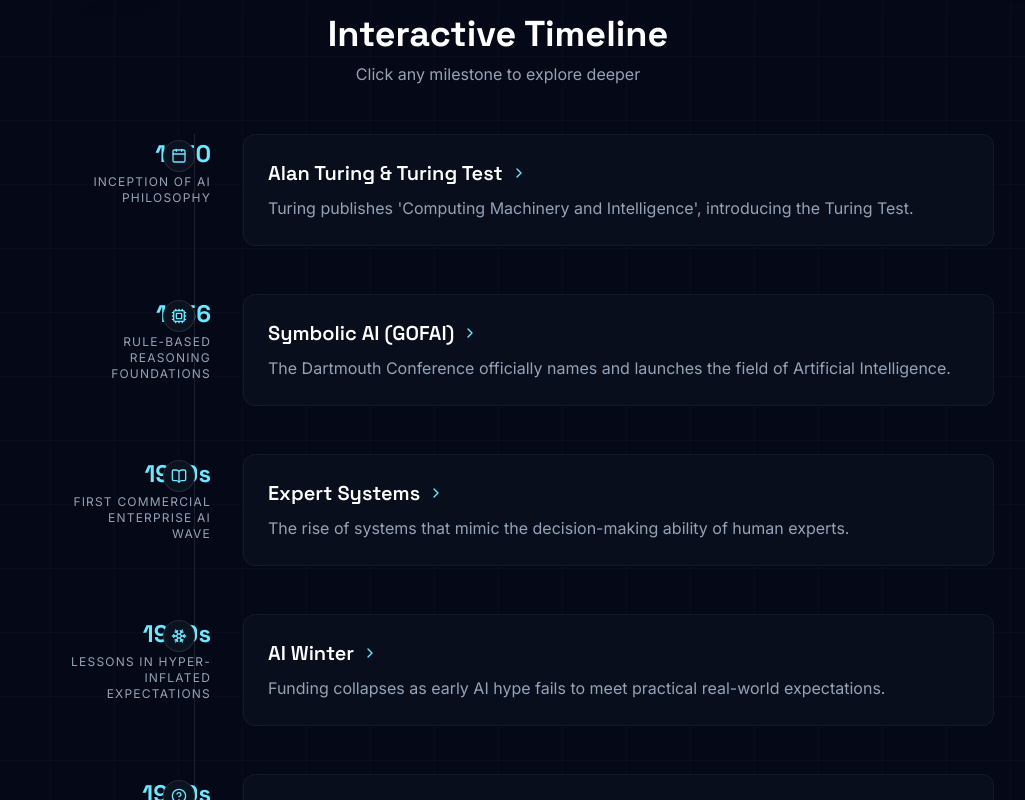
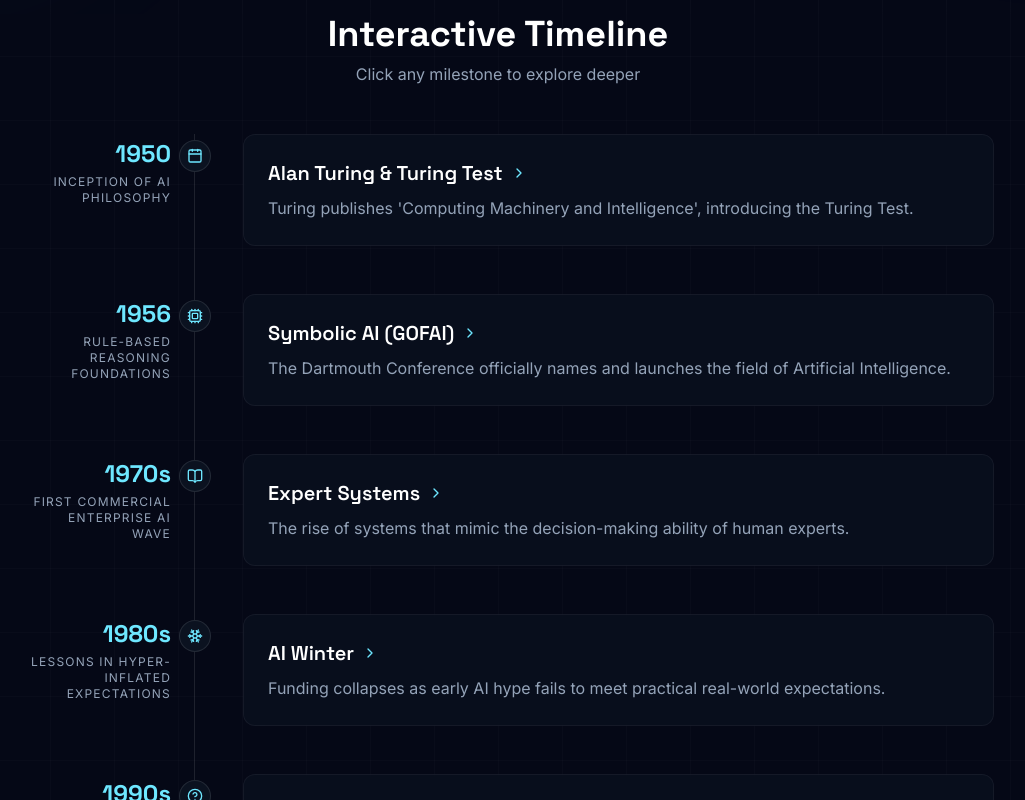
Before and after one commit to Rhytam23/stu-ai, a Next.js app: page /history in a window 1280 px wide. Shown: the part 520-1320 px from the top of the page, without its empty margins (142-1167 px from the left). Built offline with nearby package versions, Linux system fonts and the light colour scheme.

Commit message:
Fix timeline year badge and icon dot overlap by correcting parent padding relative coordinates

```diff
--- a/src/components/InteractiveTimeline.tsx
+++ b/src/components/InteractiveTimeline.tsx
@@ -85,7 +85,7 @@ export default function InteractiveTimeline() {
 
   return (
     <div className="w-full max-w-5xl mx-auto px-4">
-      <div className="relative border-l border-white/10 ml-4 md:ml-48 pl-8 md:pl-12 space-y-12">
+      <div className="relative border-l border-white/10 ml-4 md:ml-48 space-y-12">
         {milestones.map((milestone, idx) => {
           const Icon = milestone.icon;
           const isActive = activeMilestone === idx;
@@ -97,11 +97,11 @@ export default function InteractiveTimeline() {
               whileInView={{ opacity: 1, x: 0 }}
               viewport={{ once: true, margin: "-100px" }}
               transition={{ duration: 0.5, delay: idx * 0.1 }}
-              className="relative group cursor-pointer"
+              className="relative group cursor-pointer pl-8 md:pl-12"
               onClick={() => setActiveMilestone(isActive ? null : idx)}
             >
               {/* Year Badge on the Left */}
-              <div className="hidden md:flex absolute right-full mr-8 top-1 text-right flex-col items-end w-36">
+              <div className="hidden md:flex absolute right-full mr-6 top-1 text-right flex-col items-end w-36">
                 <span className="font-display font-bold text-2xl text-accent-primary group-hover:text-white transition-colors duration-300">
                   {milestone.year}
                 </span>
@@ -111,7 +111,7 @@ export default function InteractiveTimeline() {
               </div>
 
               {/* Icon Dot */}
-              <div className="absolute -left-12 md:-left-20 top-1.5 flex items-center justify-center w-8 h-8 rounded-full border border-white/10 bg-bg-secondary group-hover:border-accent-primary/50 group-hover:bg-[#1a1b35] transition-all duration-300">
+              <div className="absolute left-0 -translate-x-1/2 top-1.5 flex items-center justify-center w-8 h-8 rounded-full border border-white/10 bg-bg-secondary group-hover:border-accent-primary/50 group-hover:bg-[#1a1b35] transition-all duration-300">
                 <Icon className="w-4 h-4 text-accent-primary" />
               </div>
 
```
